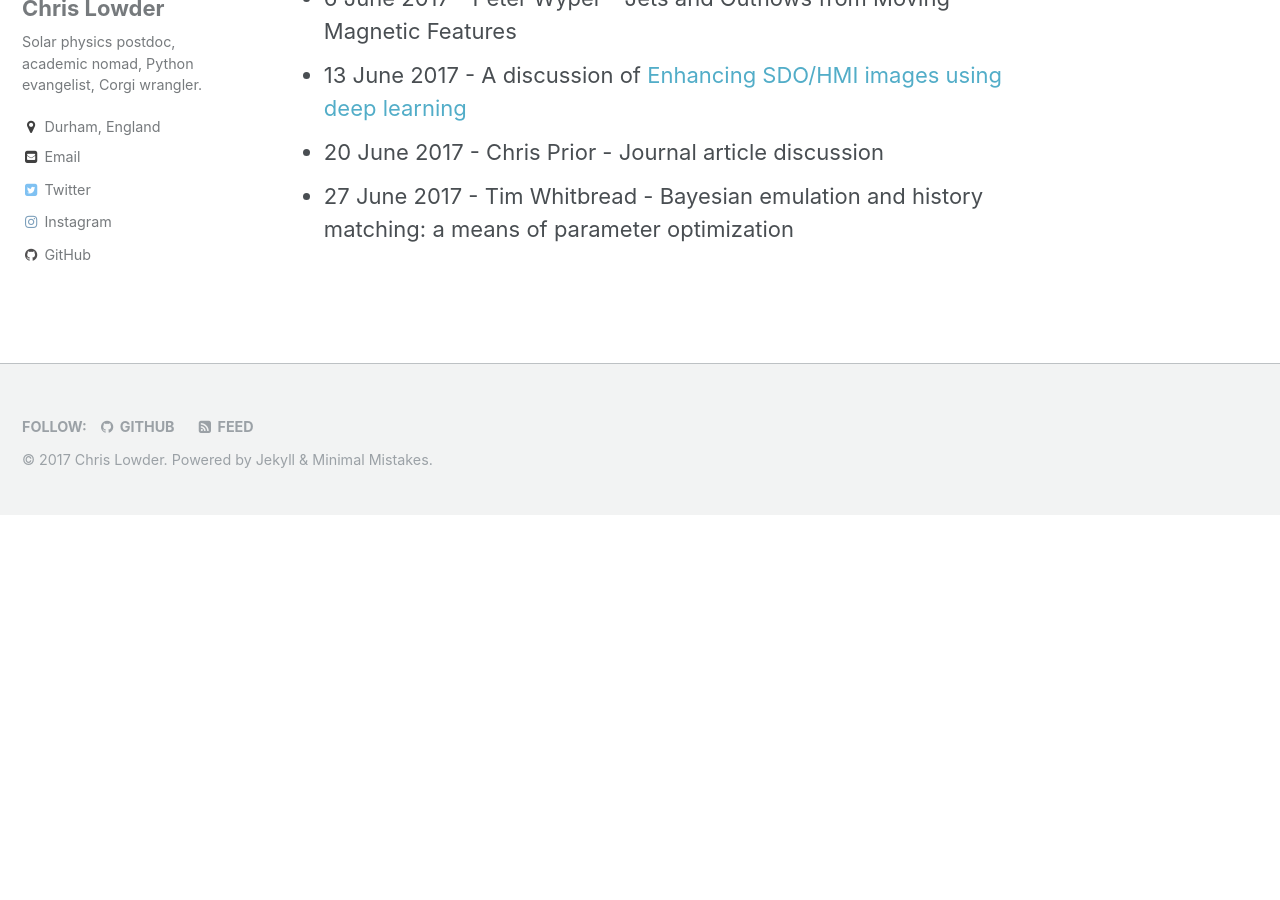
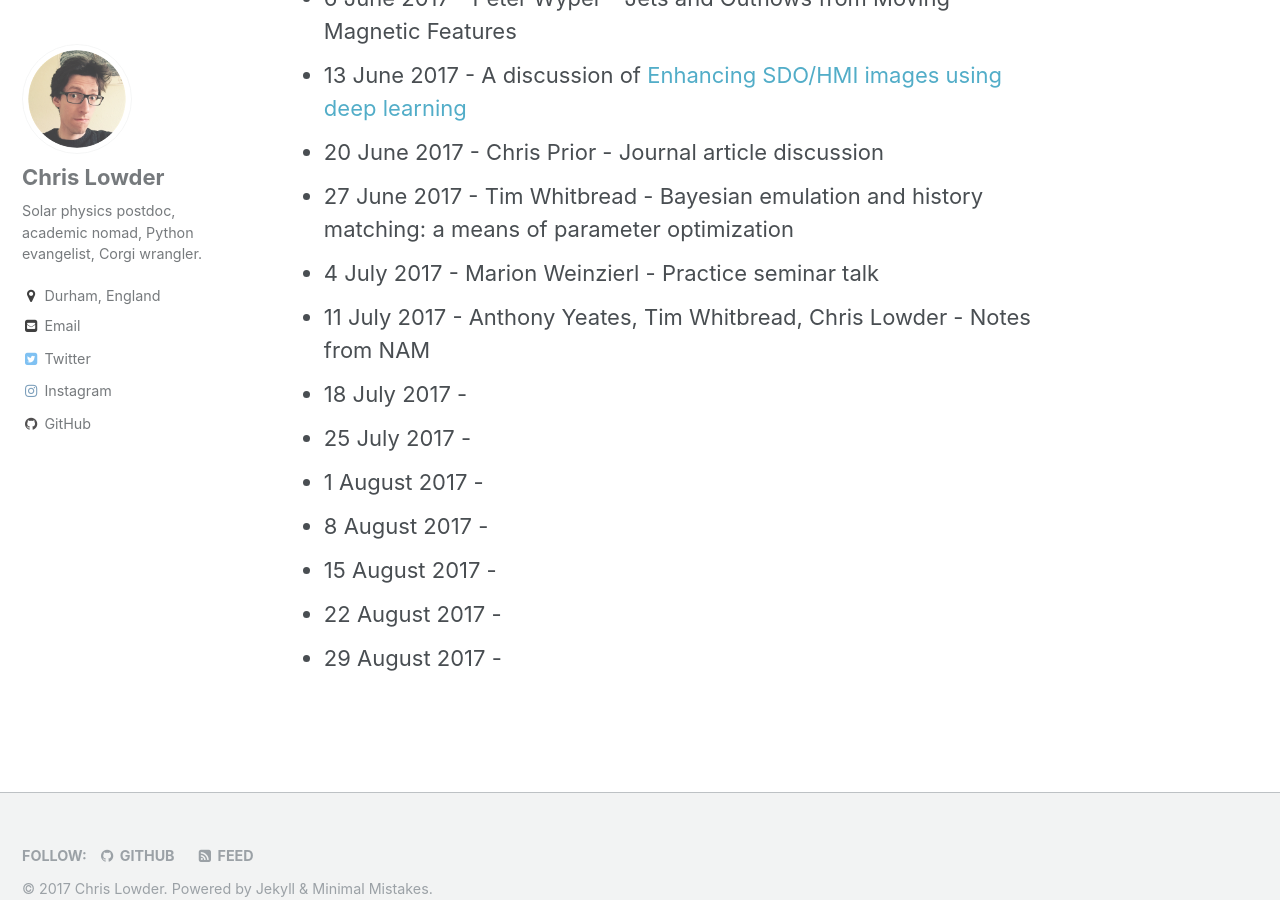
Before and after one commit to lowderchris/lowderchris.github.io, a Jekyll site: the page built from _pages/mhd-seminar.md, in a window 1280 px wide and 900 px high, scrolled down 911 px. Built offline with Jekyll 4.4.1, drawn with Linux system fonts in a browser that asks for light colours; before the commit the page ends 1426 px from its top, so only the background shows below that.

Commit message:
Updated MHD seminar list

```diff
--- a/_pages/mhd-seminar.md
+++ b/_pages/mhd-seminar.md
@@ -16,3 +16,12 @@
 - 13 June 2017 - A discussion of [Enhancing SDO/HMI images using deep learning](https://arxiv.org/abs/1706.02933)
 - 20 June 2017 - Chris Prior - Journal article discussion
 - 27 June 2017 - Tim Whitbread - Bayesian emulation and history matching: a means of parameter optimization
+- 4 July 2017 - Marion Weinzierl - Practice seminar talk
+- 11 July 2017 - Anthony Yeates, Tim Whitbread, Chris Lowder - Notes from NAM
+- 18 July 2017 -
+- 25 July 2017 -
+- 1 August 2017 -
+- 8 August 2017 -
+- 15 August 2017 -
+- 22 August 2017 -
+- 29 August 2017 -
```
